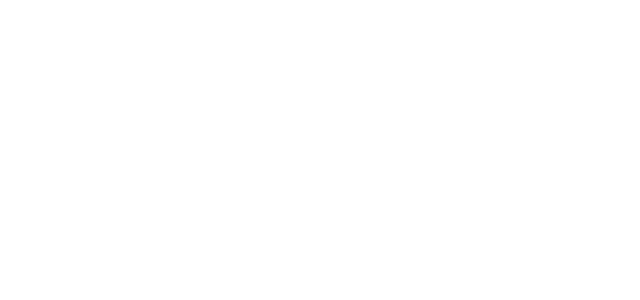
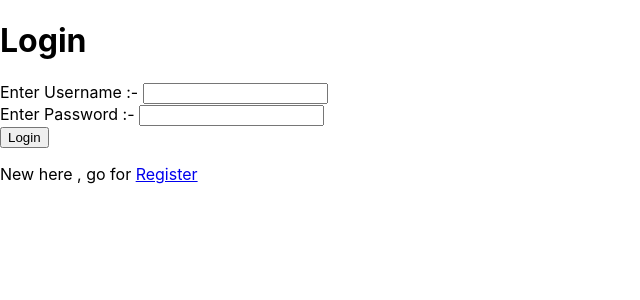
Before and after one commit to Aditya-jain-0/UserHandle_Session_mngmnt, a React (Create React App) app in the folder client/: page /login in a window 1280 px wide. Before the commit this address had no page. Shown: the top 300 px of the page, without its empty margins (0-640 px from the left). Built offline with nearby package versions, Linux system fonts and the light colour scheme; the HTML template or start-up script is replaced by a standard one.

Commit message:
'Added_login_functionality'

```diff
--- a/client/src/App.js
+++ b/client/src/App.js
@@ -7,7 +7,7 @@
      <>
         <BrowserRouter>
           <Routes>
-            <Route path='/' element={<Login/>}></Route>
+            <Route path='/login' element={<Login/>}></Route>
             <Route path='/register' element={<Register/>}></Route>
           </Routes>
         </BrowserRouter>
--- a/client/src/Pages/Login.jsx
+++ b/client/src/Pages/Login.jsx
@@ -1,10 +1,51 @@
-import React from 'react'
+import React , {useState} from 'react'
+const API_BASE = 'http://localhost:8000/login'
 
 const Login = () => {
+  const [username, setusername] = useState("")
+  const [password, setpassword] = useState("")
+
+  const handleSubmit = async(e)=>{
+    e.preventDefault();
+    console.log(username,password)
+    try{
+    const response =  await fetch(API_BASE,{
+      method:'POST',
+      headers:{
+        'Content-type' : 'application/json'
+      },
+      body:JSON.stringify({
+        username:username,
+        password : password
+      })
+    })
+    if(response.status === 200){
+      console.log('Login successfull')
+    }else{
+      console.log("login failed")
+    }
+  }catch(err){console.log(err)}
+}
+
   return (
     <>
-    <div>Login</div>
-    <p><a href='register'>Register</a></p>
+    <h1>Login</h1>
+    <form onSubmit={handleSubmit}>
+    Enter Username :- <input
+        type='text'
+        value={username}
+        onChange={(e)=>setusername(e.target.value)}
+      />
+      <br/>
+     Enter Password :- <input
+        type='password'
+        value={password}
+        onChange={(e)=>setpassword(e.target.value)}
+      />
+      <br/>
+      <button>Login</button>
+    </form>
+    <p>New here , go for <a href='register'>Register</a></p>
     </>
   )
 }
--- a/client/src/Pages/Register.jsx
+++ b/client/src/Pages/Register.jsx
@@ -1,5 +1,5 @@
-import {useState,useEffect} from 'react'
-const API_BASE = 'http://localhost:8000';
+import {useState} from 'react'
+const API_BASE = 'http://localhost:8000/register';
 function Register() {
   const [username, setusername] = useState("")
   const [email, setemail] = useState("")
@@ -22,13 +22,14 @@
   }
   return (
     <>
+      <h1>Registration</h1>
       <form onSubmit={handleSubmit}>
           Enter Email :- <input
             type='email'
             value={email}
             onChange={(e)=>setemail(e.target.value)}
           />
-<p style={{ color: 'red' }}>*make sure email must be valid , We'll be sending a Conformation mail</p>
+<p style={{ color: 'red' }}>*make sure email must be valid , For furthur Process We'll be sending a Conformation mail</p>
           Enter Password :- <input
             type='password'
             value={password}
```
Also changed, not shown: 1 other file (tests, documents, lock files or other folders).
